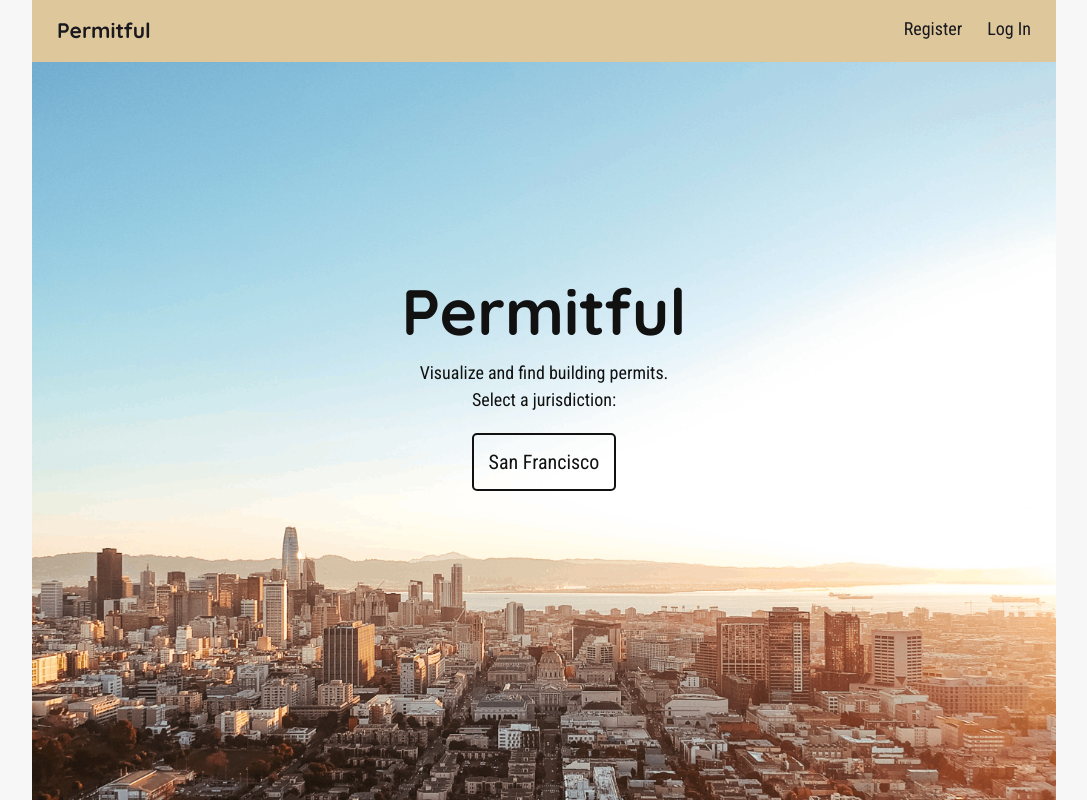
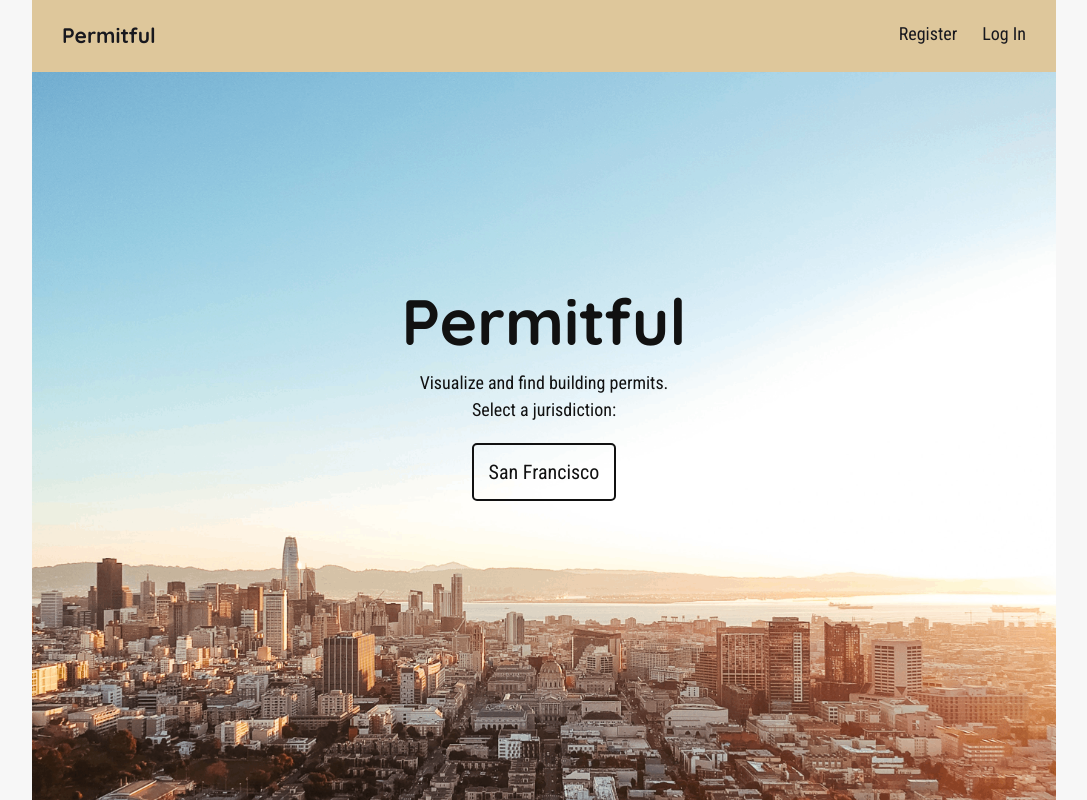
Before and after one commit to gavinmgrant/permitful-client, a React (Create React App) app: page / in a window 1280 px wide. Shown: the top 800 px of the page, without its empty margins (96-1183 px from the left). Built offline with nearby package versions, Linux system fonts and the light colour scheme.

Commit message:
refactor(nav): increase padding for larger screen size

```diff
--- a/src/components/NavBar/NavBar.css
+++ b/src/components/NavBar/NavBar.css
@@ -47,6 +47,10 @@ li {
 }
 
 @media screen and (min-width: 1024px) {
+    nav {
+        padding: 20px;
+    }
+
     li {
         padding: 10px;
     }
```
